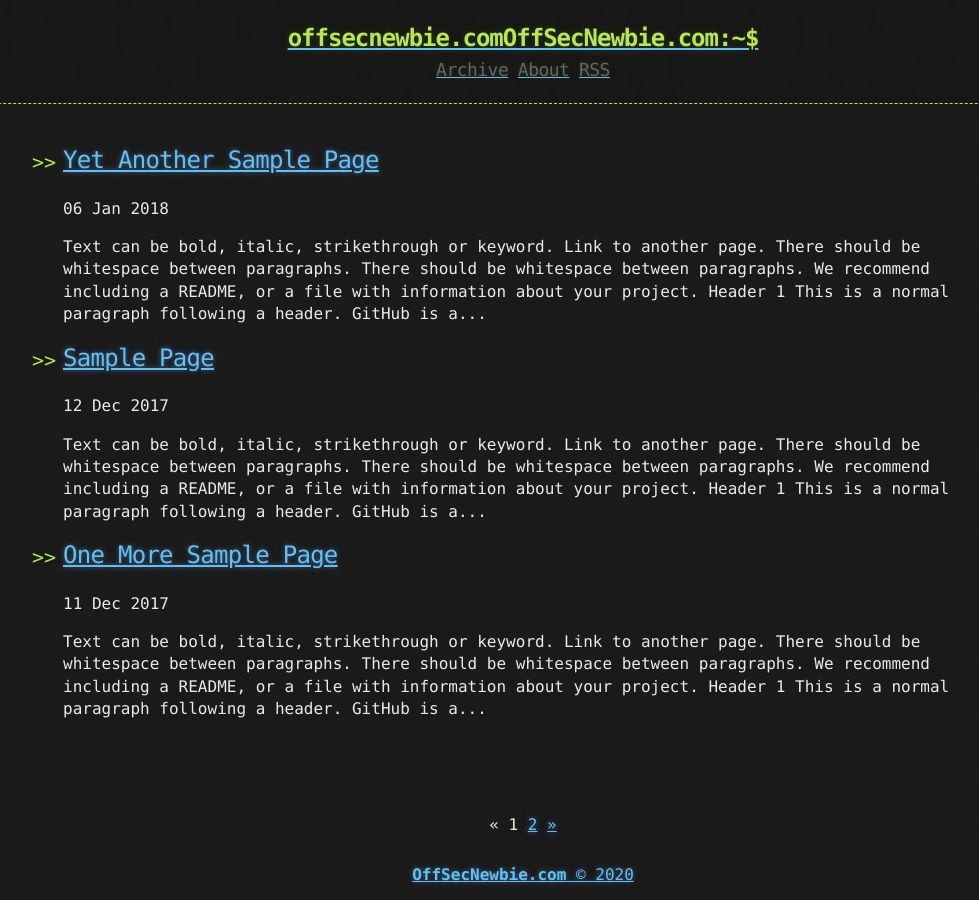
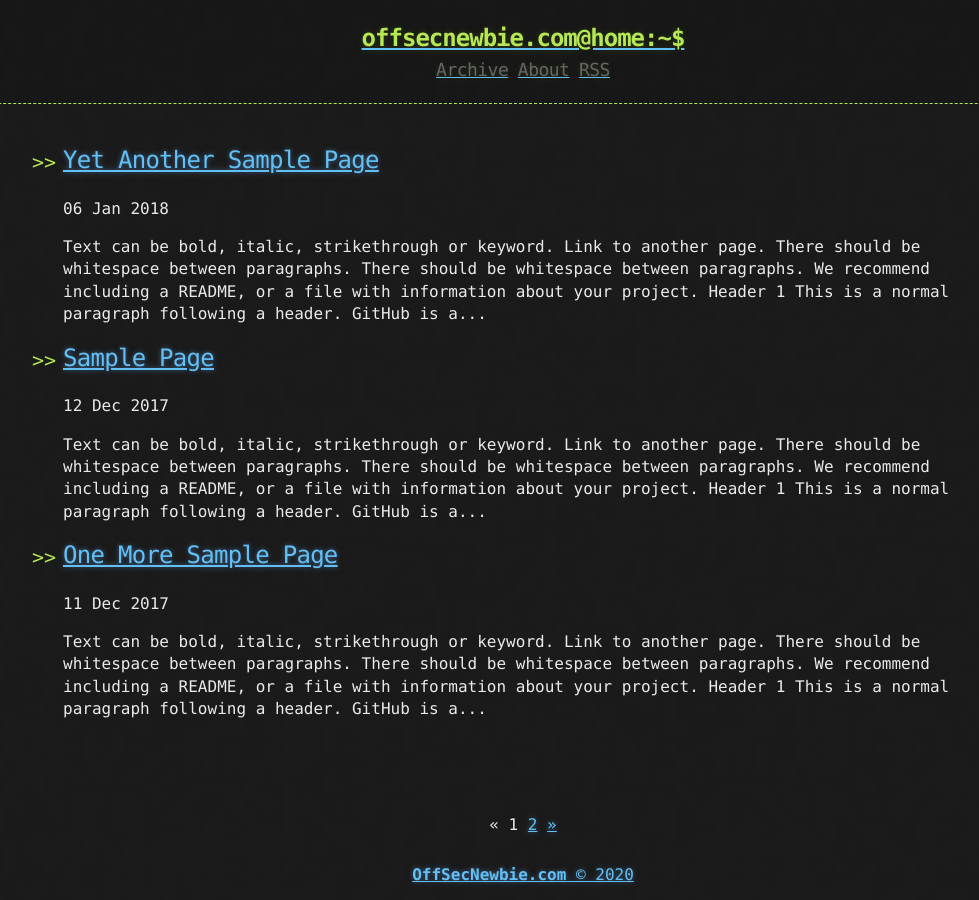
Before and after one commit to rowbot1/offsec, a Jekyll site: the page built from index.html, in a window 1280 px wide. Shown: the whole page, without its empty margins (117-1096 px from the left). Built offline with Jekyll 4.4.1, drawn with Linux system fonts in a browser that asks for light colours; the list of posts is cut into pages by our own code.

Commit message:
Update header.html

```diff
--- a/_includes/header.html
+++ b/_includes/header.html
@@ -2,7 +2,7 @@
   <div>
     <a href="{{ "/" | prepend: site.baseurl | replace: '//', '/' }}">
     {% assign owner_first_name = site.owner | split: " " %}
-    <h1>{{ owner_first_name[0] | downcase }}OffSecNewbie.com:~$</h1>
+    <h1>{{ owner_first_name[0] | downcase }}@home:~$</h1>
     </a>
     <div class="header-links">
       {% include links.html %}
```
